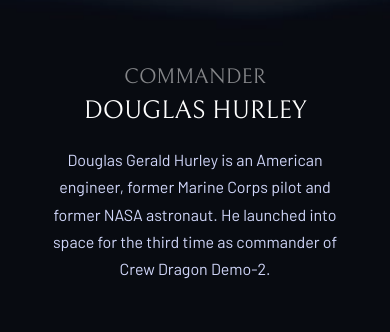
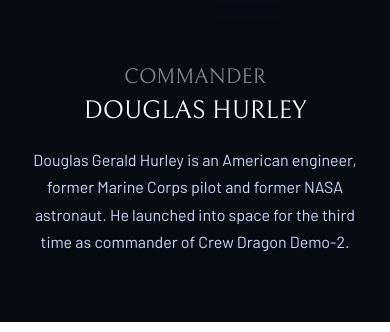
Before and after one commit to ozzy1136/space-tourism-website, a Next.js app: page /crew in a window 390 px wide. Shown: the part 838-1170 px from the top of the page. Built offline with nearby package versions, Linux system fonts and the light colour scheme.

Commit message:
Fix styles for mobile

```diff
--- a/components/CrewTab/index.module.css
+++ b/components/CrewTab/index.module.css
@@ -3,6 +3,7 @@
 	display: flex;
 	flex-direction: column;
 	align-items: center;
+	text-align: center;
 
 	@media (--viewport-tablet) {
 		grid-row-start: 2;
--- a/components/layout/NavHamburger/index.module.css
+++ b/components/layout/NavHamburger/index.module.css
@@ -18,7 +18,7 @@
 
 .hamburgerToggleClose {
 	position: absolute;
-	right: 10vw;
+	right: 8vw;
 	top: 5vh;
 }
 
--- a/global.css
+++ b/global.css
@@ -131,7 +131,11 @@
 }
 
 .page-section-container {
-	--page-gap-size: 10vw;
+	--page-gap-size: 8vw;
+
+	@media (--viewport-tablet) {
+		--page-gap-size: 10vw;
+	}
 
 	@media (--viewport-desktop) {
 		--page-gap-size: 12vw;
```
